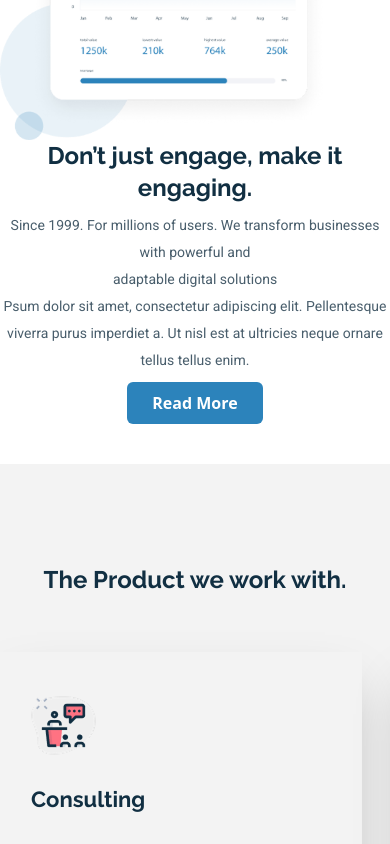
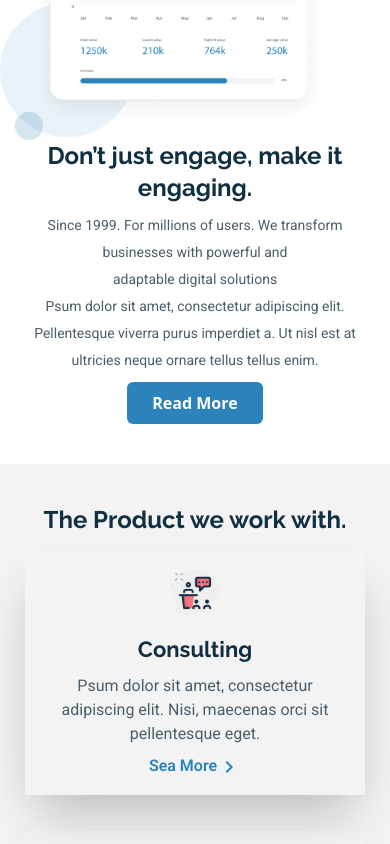
Before and after one commit to mdshavoahmadejoydev/sasspro-projecr, a React (Vite) app: page / in a window 390 px wide. Shown: the part 4514-5358 px from the top of the page. Built offline with nearby package versions, Linux system fonts and the light colour scheme.

Commit message:
workwith part

```diff
--- a/src/Components/Workwithcard.jsx
+++ b/src/Components/Workwithcard.jsx
@@ -7,17 +7,17 @@ import Img from './Img'
 const Workwithcard = ({src, title, des,}) => {
   return (
     <div>
-      <div className="w-362 flex justify-center flex-col shadow-2xl px-31">
+      <div className="w-[340px] lg:w-362 flex justify-center flex-col shadow-2xl px-31">
         <Img
           src={src}
           alt={`img`}
-          className={`w-65 h-106 pt-10`}
+          className={`mx-auto lg:mx-0 w-[48px] lg:w-65 lg:h-106 pt-4 lg:pt-10`}
         />
-        <div className="pb-35 pt-25">
-          <p className="font-raleway font-bold text-22 text-seagreen mb-25">
+        <div className="text-center lg:text-start pb-4 lg:pb-35 pt-4 lg:pt-25">
+          <p className="font-raleway font-bold text-22 text-seagreen mb-2 lg:mb-25">
             {title}
           </p>
-          <p className="font-roboto font-normal text-base text-olive mb-7">
+          <p className="font-roboto font-normal text-base text-olive mb-2 lg:mb-7">
             {des}
           </p>
           <p className="font-roboto font-semibold text-base text-primary">
--- a/src/Sections/Engage.jsx
+++ b/src/Sections/Engage.jsx
@@ -16,7 +16,7 @@ const Engage = () => {
       <Container className={`pt-10 lg:pt-28 pb-10 lg:pb-70`}>
         <Flex className={`flex-col lg:flex-row lg:justify-center lg:gap-10 lg:items-center`}>
           <Img src={Engageimg} alt={`engage graph`} className={`w-[100vw] lg:w-544 lg:h-498`} />
-          <div className='w-[100vw] text-center lg:text-start lg:w-auto'>
+          <div className='w-[100vw] px-4 lg:px-0 text-center lg:text-start lg:w-auto'>
             <Title content={`Don’t just engage, make it engaging.`} className={`w-auto lg:w-443`}  />
             <div className='mt-2 lg:mt-6 mb-2 lg:mb-44'>
               <Ptag content={`Since 1999. For millions of users. We transform businesses with powerful and`} className={` w-auto lg:w-530 !text-olive`} />
--- a/src/Sections/Priceing.jsx
+++ b/src/Sections/Priceing.jsx
@@ -13,7 +13,7 @@ const Priceing = () => {
   let [change, setChange] = useState(true)
 
   return (
-    <section className="pt-100 pb-75">
+    <section className="pt-10 lg:pt-100 pb-8 lg:pb-75">
       <Title content={`Affordable Pricing`} className={`text-center`} />
       <Container>
         <div>
--- a/src/Sections/Workwith.jsx
+++ b/src/Sections/Workwith.jsx
@@ -11,10 +11,10 @@ import Title from '../Components/Title'
 
 const Workwith = () => {
   return (
-    <section className='bg-lightgray py-100'>
-      <Title content={`The Product we work with.`} className={`text-center mb-56`} />
+    <section className='bg-lightgray py-10 lg:py-100'>
+      <Title content={`The Product we work with.`} className={`text-center mb-4 lg:mb-56`} />
       <Container>
-        <Flex className={`justity-center gap-9`}>
+        <Flex className={`w-screen lg:auto flex-col items-center lg:flex-row lg:justity-center gap-9`}>
           <Workwithcard src={Workwithimg1} title={`Consulting`} des={`Psum dolor sit amet, consectetur adipiscing elit. Nisi, maecenas orci sit pellentesque eget.`} />
           <Workwithcard src={Workwithimg2} title={`Consulting`} des={`Psum dolor sit amet, consectetur adipiscing elit. Nisi, maecenas orci sit pellentesque eget.`} />
           <Workwithcard src={Workwithimg3} title={`Consulting`} des={`Psum dolor sit amet, consectetur adipiscing elit. Nisi, maecenas orci sit pellentesque eget.`} />
--- a/tailwind.config.js
+++ b/tailwind.config.js
@@ -52,6 +52,7 @@ export default {
         '220': '220px',
         '242': '242px',
         '314': '314px',
+        '340': '340px',
         '346': '346px',
         '368': '368px',
         '320': '320px',
```
